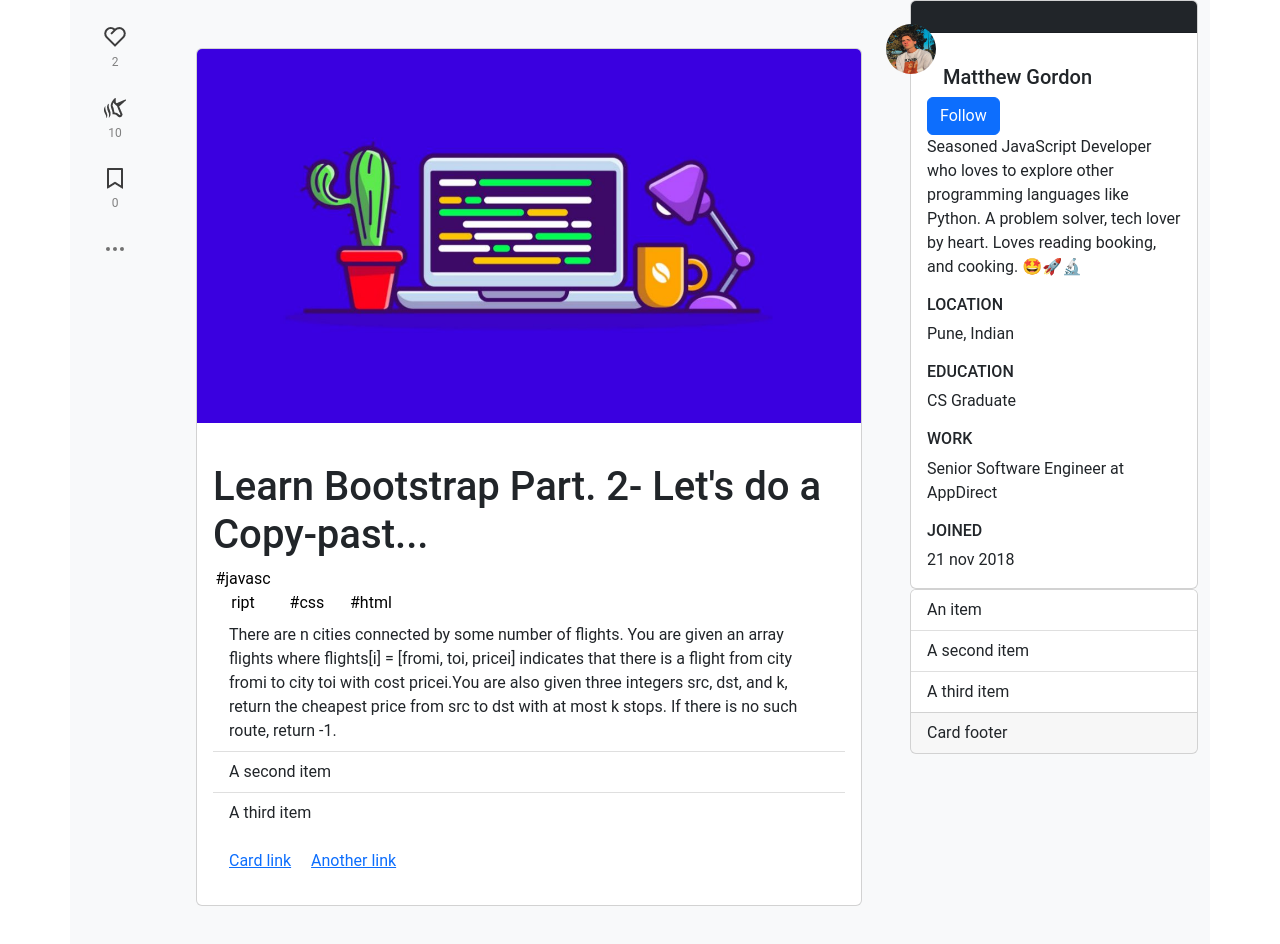
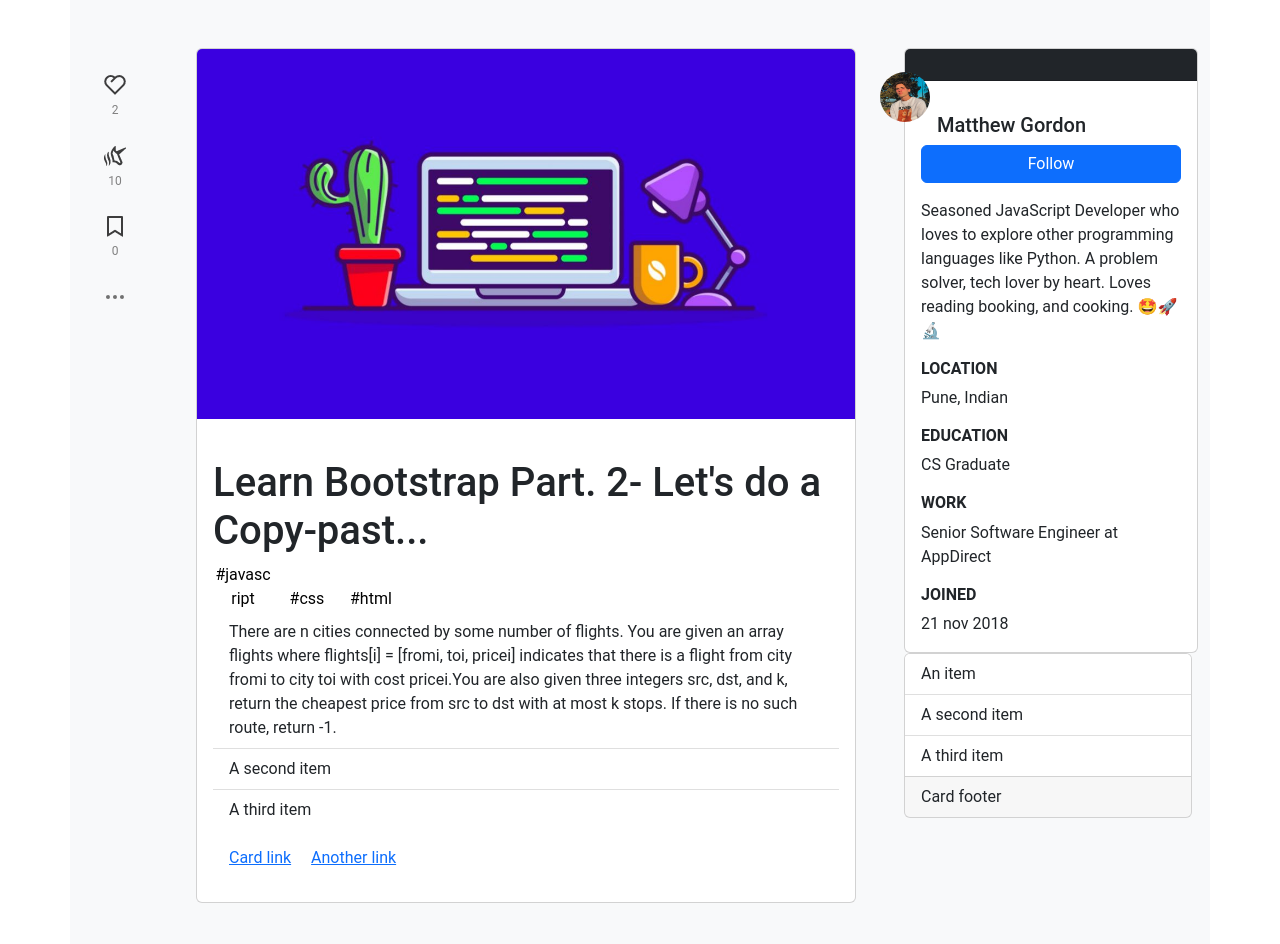
Before and after one commit to alejandromartinezcs/devto, a plain HTML site: page podcard.html in a window 1280 px wide. Drawn offline with nearby package versions, Linux system fonts and the light colour scheme.

Commit message:
margin top to aside left, main and right

```diff
--- a/podcard.html
+++ b/podcard.html
@@ -25,7 +25,7 @@
     <div class="container bg-light container__all-items d-flex justify-content-center">
 
       <!-- ASIDE LEFT WITH ICONS -->
-      <div class="position-sticky">
+      <div class="position-sticky mt-5">
       <aside class="aside__left--icons">
           <div class="col mt-4 text-center">
             <img src="./media_sue/hear.png" alt="" />
@@ -80,7 +80,7 @@
 
       <!-- ASIDE RIGHT WITH CARDS -->
 
-      <aside class="aside__right--icons" style="width: 315px">
+      <aside class="aside__right--icons mt-5" style="width: 315px">
         <div class="card">
           <div
             class="card-header bg-dark position-relative"
@@ -97,19 +97,19 @@
           </div>
           <div class="card-body">
             <h5 class="card-title card__name mt-3 ms-3">Matthew Gordon</h5>
-            <a href="#" class="btn btn-primary">Follow</a>
-            <p class="card-text">
+            <a href="#" class="btn btn-primary" style="width: 260px">Follow</a>
+            <p class="card-text mt-3">
               Seasoned JavaScript Developer who loves to explore other
               programming languages like Python. A problem solver, tech lover by
               heart. Loves reading booking, and cooking. 🤩🚀🔬
             </p>
-            <h6 class="card-text">LOCATION</h6>
+            <h6 class="card-text fw-bold">LOCATION</h6>
             <p class="card-text">Pune, Indian</p>
-            <h6 class="card-text">EDUCATION</h6>
+            <h6 class="card-text fw-bold">EDUCATION</h6>
             <p class="card-text">CS Graduate</p>
-            <h6 class="card-text">WORK</h6>
+            <h6 class="card-text fw-bold">WORK</h6>
             <p class="card-text">Senior Software Engineer at AppDirect</p>
-            <h6 class="card-text">JOINED</h6>
+            <h6 class="card-text fw-bold">JOINED</h6>
             <p class="card-text">21 nov 2018</p>
           </div>
         </div>
```
